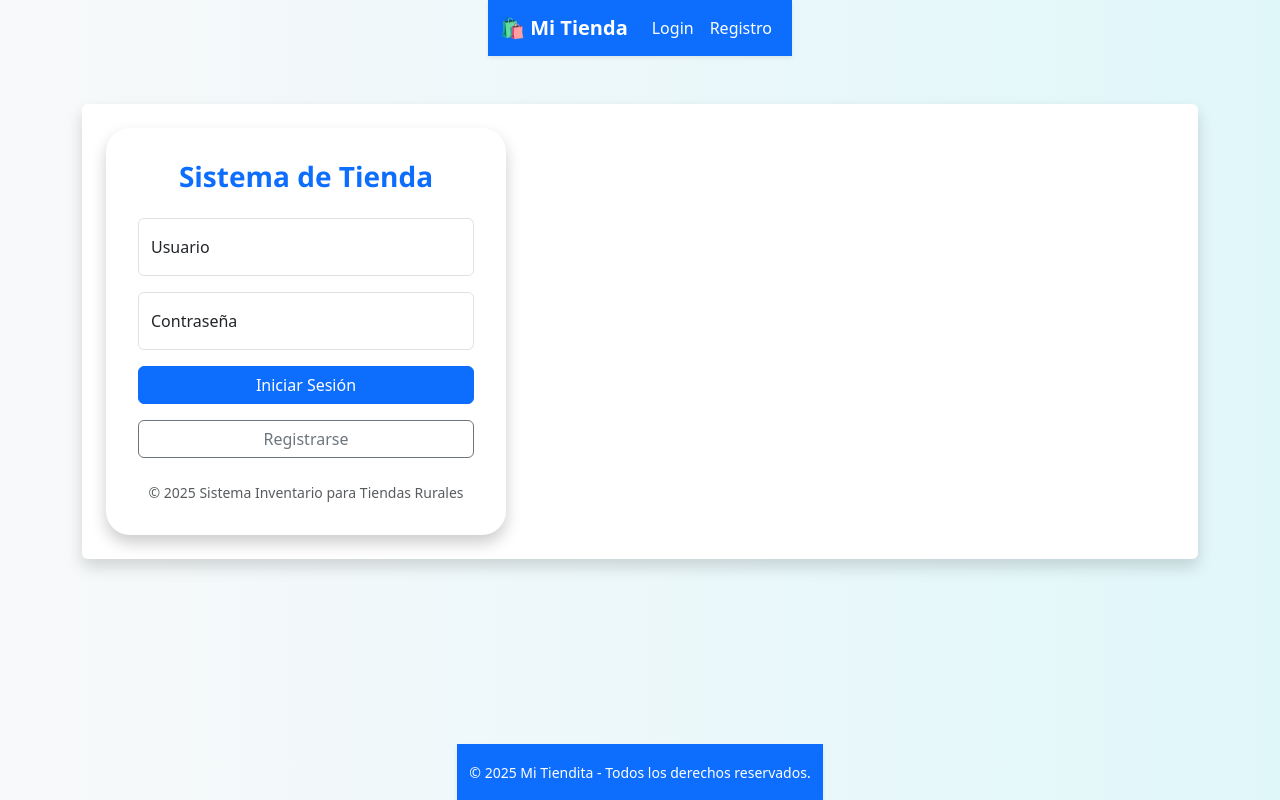
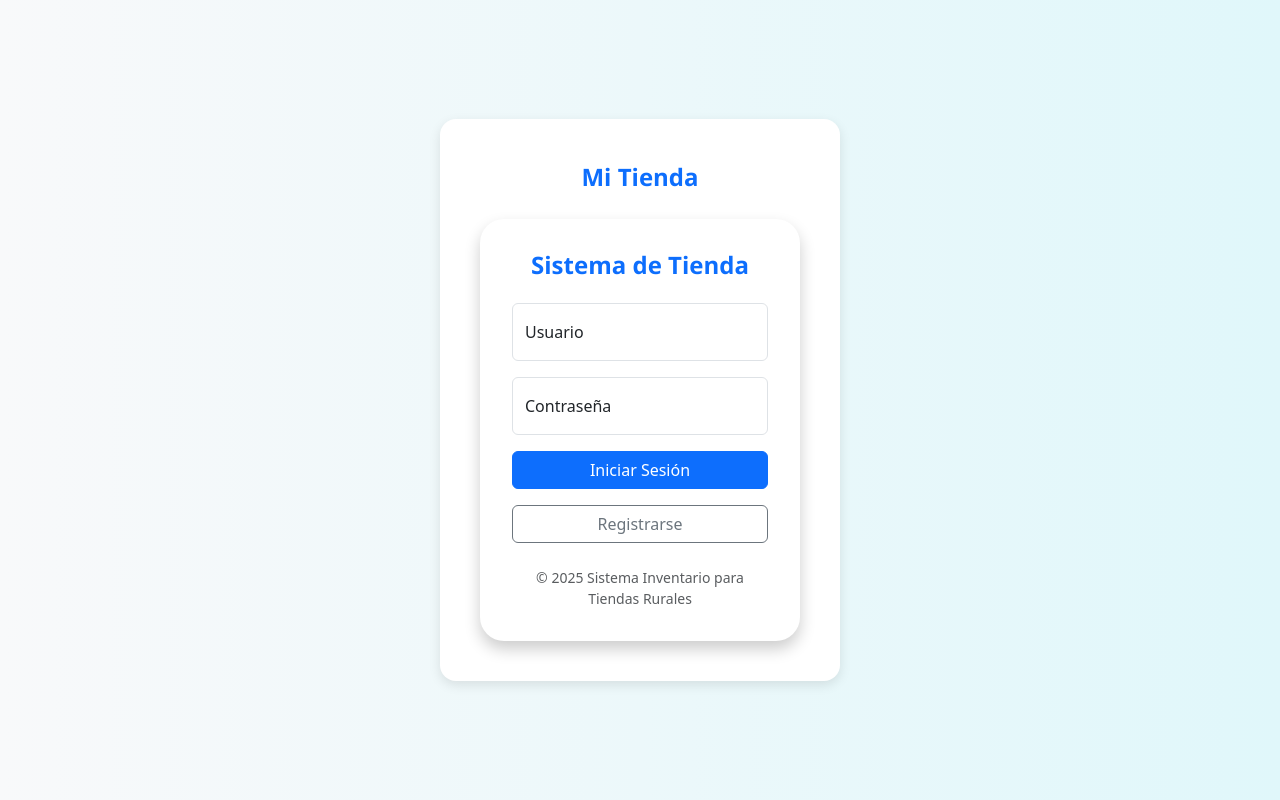
Before and after one commit to Hero9696/tiendaphpmvc, a PHP site: page / in a window 1280 px wide. Run offline with PHP 8.4, Linux system fonts and the light colour scheme.

Commit message:
add layout loign and fix bugs

```diff
--- a/api/controllers/AuthController.php
+++ b/api/controllers/AuthController.php
@@ -10,8 +10,8 @@ class AuthController {
     public function login() {
 
         $content = $this->render('auth/login.php');  // Renderiza la vista del registro
-        $title = 'Login';  // Establece el título de la página
-        require_once __DIR__ . '/../../views/layout/layout.php';  // Incluye el layout con el contenido
+       $title = 'Mi Tienda';  // Establece el título de la página
+        require_once __DIR__ . '/../../views/layout/layoutLogin.php';  // Incluye el layout con el contenido
     }
 
     public function autenticar() {
@@ -35,8 +35,8 @@ class AuthController {
       // Método para mostrar la página de registro
       public function registerform() {
         $content = $this->render('auth/registrer.php');  // Renderiza la vista del registro
-        $title = 'Registro';  // Establece el título de la página
-        require_once __DIR__ . '/../../views/layout/layout.php';  // Incluye el layout con el contenido
+        $title = 'Mi Tienda';  // Establece el título de la página
+        require_once __DIR__ . '/../../views/layout/layoutLogin.php';  // Incluye el layout con el contenido
     }
 
     public function register() {
--- a/views/layout/layout.php
+++ b/views/layout/layout.php
@@ -5,49 +5,96 @@
   <title><?= $title ?? 'Mi Tienda' ?></title>
   <meta name="viewport" content="width=device-width, initial-scale=1">
   <link href="https://cdn.jsdelivr.net/npm/bootstrap@5.3.0/dist/css/bootstrap.min.css" rel="stylesheet">
+  <link href="https://cdn.jsdelivr.net/npm/bootstrap-icons@1.10.5/font/bootstrap-icons.css" rel="stylesheet">
+  <style>
+    body {
+      display: flex;
+      flex-direction: column;
+      min-height: 100vh;
+    }
+    main { flex: 1; }
+    .offcanvas-body .btn {
+      text-align: left;
+      margin-bottom: .5rem;
+      width: 100%;
+      border-radius: .5rem;
+      padding: .75rem 1rem;
+      font-weight: 500;
+    }
+    .offcanvas-body .btn:hover {
+      background-color: #e9ecef;
+    }
+  </style>
 </head>
-<body class="d-flex flex-column min-vh-100 bg-light">
+<body>
 
-    <!-- Navbar -->
+  <!-- Navbar con botón de togglear sidebar -->
   <nav class="navbar navbar-expand-lg navbar-dark bg-primary shadow-sm">
     <div class="container">
+      <button class="btn btn-outline-light me-2" type="button"
+              data-bs-toggle="offcanvas" data-bs-target="#offcanvasSidebar"
+              aria-controls="offcanvasSidebar">
+        <i class="bi bi-list"></i>
+      </button>
       <a class="navbar-brand fw-bold" href="/">🛍️ Mi Tienda</a>
-            <button class="navbar-toggler" type="button" data-bs-toggle="collapse" data-bs-target="#navbarContent">
+      <button class="navbar-toggler" type="button" data-bs-toggle="collapse" data-bs-target="#navbarNav">
         <span class="navbar-toggler-icon"></span>
       </button>
-            <div class="collapse navbar-collapse justify-content-end" id="navbarContent">
+      <div class="collapse navbar-collapse justify-content-end" id="navbarNav">
         <ul class="navbar-nav">
-                    <?php if (isset($_SESSION['username'])): ?>
-                        <li class="nav-item">
-                            <a class="nav-link text-white" href="/chat">Chat</a>
-                        </li>
-                        <li class="nav-item">
-                            <a class="nav-link text-white" id="cerrarSesion" href="/logout">Cerrar sesión</a>
-                        </li>
+          <?php if (isset($_COOKIE['token'])): ?>
+
+            <li class="nav-item"><a class="nav-link" href="/logout">Cerrar sesión</a></li>
           <?php else: ?>
-                        <li class="nav-item">
-                            <a class="nav-link text-white" href="/">Login</a>
-                        </li>
-                        <li class="nav-item">
-                            <a class="nav-link text-white" href="/register">Registro</a>
-                        </li>
+            <li class="nav-item"><a class="nav-link" href="/">Login</a></li>
+            <li class="nav-item"><a class="nav-link" href="/register">Registro</a></li>
           <?php endif; ?>
         </ul>
       </div>
     </div>
   </nav>
 
+   <!-- Offcanvas Sidebar -->
+  <div class="offcanvas offcanvas-start" tabindex="-1" id="offcanvasSidebar" aria-labelledby="offcanvasSidebarLabel">
+    <div class="offcanvas-header">
+      <h5 class="offcanvas-title text-primary" id="offcanvasSidebarLabel">Menú</h5>
+      <button type="button" class="btn-close" data-bs-dismiss="offcanvas" aria-label="Cerrar"></button>
+    </div>
+    <div class="offcanvas-body">
+      <a href="/dashboard" class="btn btn-outline-primary">
+        <i class="bi bi-speedometer2 me-2"></i> Dashboard
+      </a>
+      <a href="/dashboard/productos" class="btn btn-outline-secondary">
+        <i class="bi bi-box-seam me-2"></i> Productos
+      </a>
+      <a href="/dashboard/gastos" class="btn btn-outline-secondary">
+        <i class="bi bi-cash-stack me-2"></i> Gastos
+      </a>
+      <a href="/dashboard/ventas" class="btn btn-outline-secondary">
+        <i class="bi bi-receipt me-2"></i> Ventas
+      </a>
+      <a href="/dashboard/config" class="btn btn-outline-secondary">
+        <i class="bi bi-gear me-2"></i> Configuración
+      </a>
+    </div>
+  </div>
+
+
   <!-- Contenido principal -->
-    <main class="container my-5 flex-grow-1">
+  <main class="container my-5">
+    <div class="row gx-4">
+      <div class="col-12">
         <div class="bg-white p-4 shadow rounded">
           <?= $content ?? '' ?>
+        </div>
+      </div>
     </div>
   </main>
 
   <!-- Footer -->
   <footer class="bg-primary text-white text-center py-3 mt-auto shadow-sm">
     <div class="container">
-            <small>&copy; <?= date('Y') ?> Mi Tiendita - Todos los derechos reservados.</small>
+      <small>&copy; <?= date('Y') ?> Mi Tiendita – Todos los derechos reservados.</small>
     </div>
   </footer>
 
--- /dev/null
+++ b/views/layout/layoutLogin.php
@@ -0,0 +1,44 @@
+<!DOCTYPE html>
+<html lang="es">
+<head>
+  <meta charset="UTF-8">
+  <title><?= $title ?? 'Login – Mi Tienda' ?></title>
+  <meta name="viewport" content="width=device-width, initial-scale=1">
+  <link href="https://cdn.jsdelivr.net/npm/bootstrap@5.3.0/dist/css/bootstrap.min.css" rel="stylesheet">
+  <style>
+    body {
+      background-color: #f0f2f5;
+      display: flex;
+      justify-content: center;
+      align-items: center;
+      min-height: 100vh;
+    }
+    .login-container {
+      background: #ffffff;
+      padding: 2.5rem;
+      border-radius: 1rem;
+      box-shadow: 0 4px 12px rgba(0, 0, 0, 0.1);
+      width: 100%;
+      max-width: 400px;
+    }
+    .login-header {
+      font-size: 1.5rem;
+      font-weight: bold;
+      color: #0d6efd;
+      margin-bottom: 1.5rem;
+      text-align: center;
+    }
+  </style>
+</head>
+<body>
+
+  <div class="login-container">
+    <div class="login-header">
+      <?= $title ?? 'Iniciar Sesión' ?>
+    </div>
+    <?= $content ?? '' ?>
+  </div>
+
+  <script src="https://cdn.jsdelivr.net/npm/bootstrap@5.3.0/dist/js/bootstrap.bundle.min.js"></script>
+</body>
+</html>
```
Also changed, not shown: views/dashboard/dashboardproductos.php (+38 -15 lines). Lines whose indentation alone changed are shown as unchanged.
